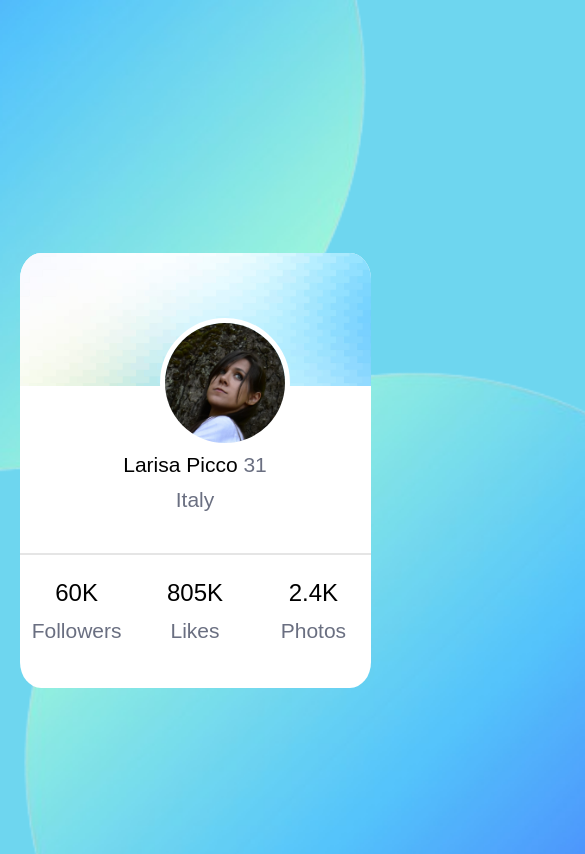
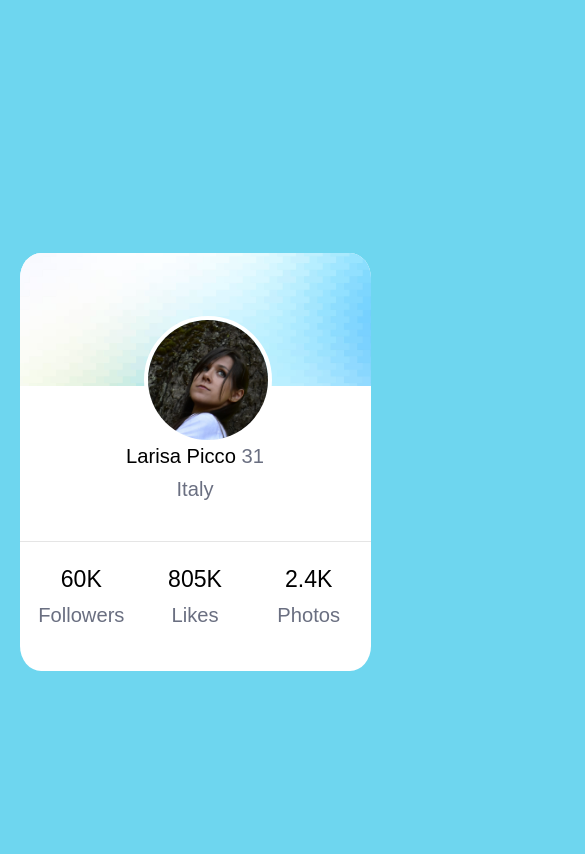
Before and after one commit to LarisaPicco/Profile-card, a plain HTML site: page index.html in a window 390 px wide. Shown: the top 854 px of the page, 585 px wide, since content can reach past the window. Drawn offline with nearby package versions, Linux system fonts and the light colour scheme.

Commit message:
modifique resonsive

```diff
--- a/style.css
+++ b/style.css
@@ -103,28 +103,25 @@ body{
 }
 
 @media (max-width:500px){
-    body{
-    overflow: hidden;  /*no funciona?*/
+    html{
+    font-size: 60%;
+ }
+
+    .bg-image{
+      display: none;
     }
 
-    .bg-image{
-    width: 50rem;
+    .card{
+        width: 90%;
     }
-    .bg-image-top{
-        top: -35rem;
-        left: -45rem;
-        width: 85rem;
-     }
 
-     .bg-image-bottom{
-        bottom: -35rem;
-        right: -45rem;
-        width: 85rem;
-     }
-
-     .card{
-        width: 90%;
-     }
+    .card .card-header .perfil{
+        border-radius: 50%;
+        border: 0.5rem solid white;
+        position: absolute;
+        top: 6.5rem;
+        left: 13rem;
+    }
 
      .card .card-footer .card-stats{
         margin: 0 0.3em;
```
